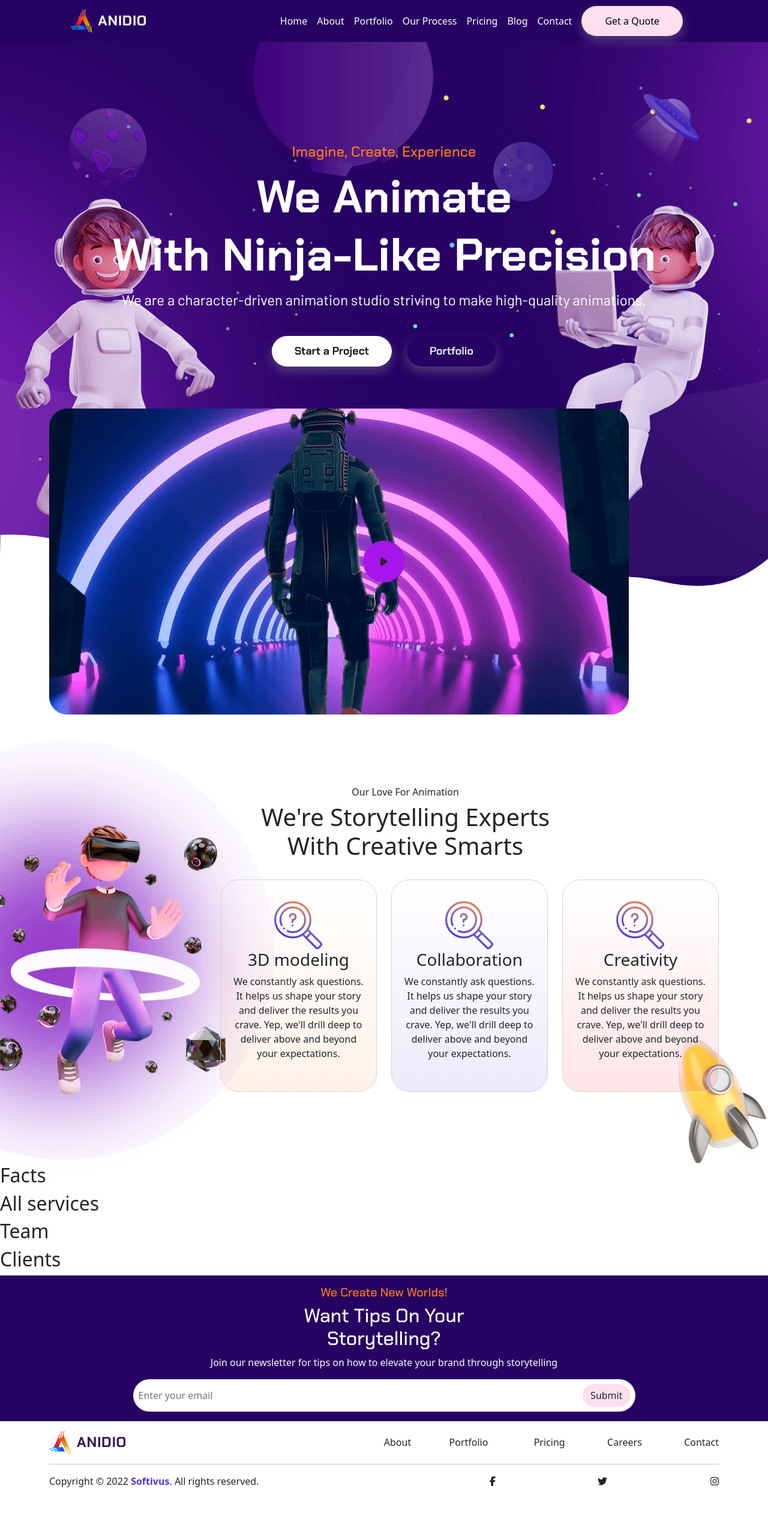
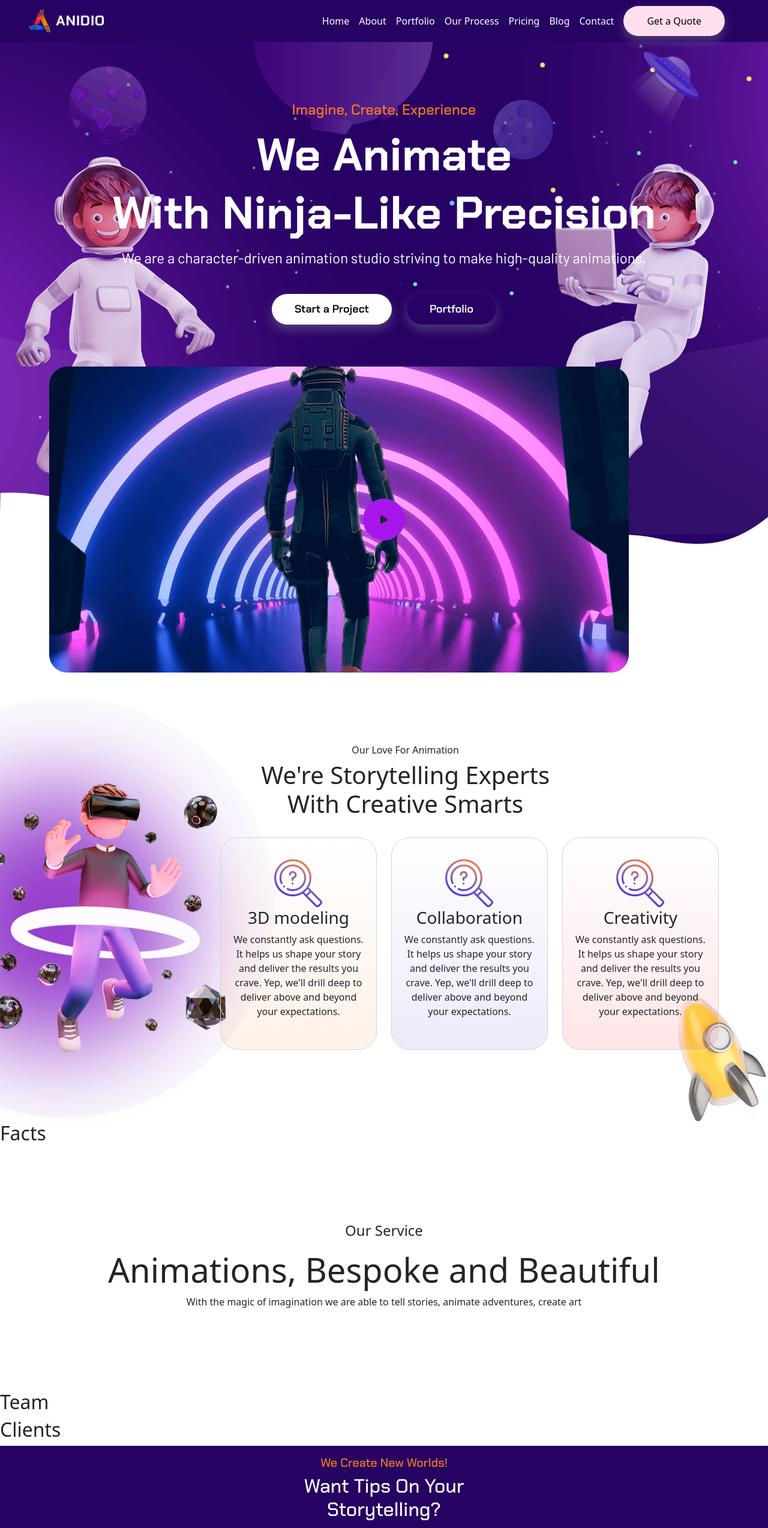
Before and after one commit to IvanTorzoni/proj-html-vuejs, a Vue app: page /about in a window 1280 px wide. Shown: the top 2547 px of the page at 60% size. Before the commit the page ends 2497 px from the top, so only its background shows below. Built offline with nearby package versions, Linux system fonts and the light colour scheme.

Commit message:
feat: Header fix

```diff
--- a/src/components/AppHeader.vue
+++ b/src/components/AppHeader.vue
@@ -71,6 +71,8 @@ header{
     min-height: 70px;
     color : white;
     font-size: 1rem;
+    max-width: 100%;
+    position: fixed;
     img{
         max-width: 125px;
     }
--- a/src/components/sharedComponents/AppSkill.vue
+++ b/src/components/sharedComponents/AppSkill.vue
@@ -79,7 +79,7 @@ export default {
 
 </template>
 
-<style lang="scss" scoped>
+<style lang="scss">
 /* Skill-section */
 .skill-section{
    position: relative;
--- /dev/null
+++ b/src/components/sharedComponents/ServiceCard.vue
@@ -0,0 +1,9 @@
+<script>
+</script>
+
+<template>
+
+</template>
+
+<style>
+</style>
--- a/src/pages/AboutPage.vue
+++ b/src/pages/AboutPage.vue
@@ -4,6 +4,7 @@ import AppFacts from '../components/sharedComponents/AppFacts.vue';
 import AppSkill from '../components/sharedComponents/AppSkill.vue';
 import AppTeam from '../components/sharedComponents/AppTeam.vue';
 import AppClients from '../components/sharedComponents/AppClients.vue';
+import ServiceCard from '../components/sharedComponents/ServiceCard.vue';
 
 export default {
 
@@ -13,7 +14,20 @@ export default {
     AppSkill,
     AppTeam,
     AppClients,
+    ServiceCard
 
+  },
+  data(){
+    return{
+      serviceArray : [
+        {
+
+        },
+        {
+
+        },
+      ]
+    }
   }
 
 }
@@ -25,10 +39,31 @@ export default {
 
   <AppFacts />
 
-  <h2>All services</h2>
+  <section class="service-section ms_pt-120 ms_pb-120">
+    <div class="container">
+      <div class="section-header text-center">
+        <h4>Our Service</h4>
+        <span class="ms_title-size">Animations, Bespoke and Beautiful </span>
+        <p>With the magic of imagination we are able to tell stories, animate adventures, create art</p>
+      </div>
+      <div class="row d-flex">
+        <!-- Colonna -->
+        <div class="col-lg-4">
+          <ServiceCard />
+        </div>
+        <!-- /Colonna -->
+      </div>
+    </div>
+  </section>
 
   <AppTeam />
 
   <AppClients />
 
 </template>
+
+<style lang="scss" scoped>
+.ms_title-size {
+  font-size: 3.5rem;
+}
+</style>
```
